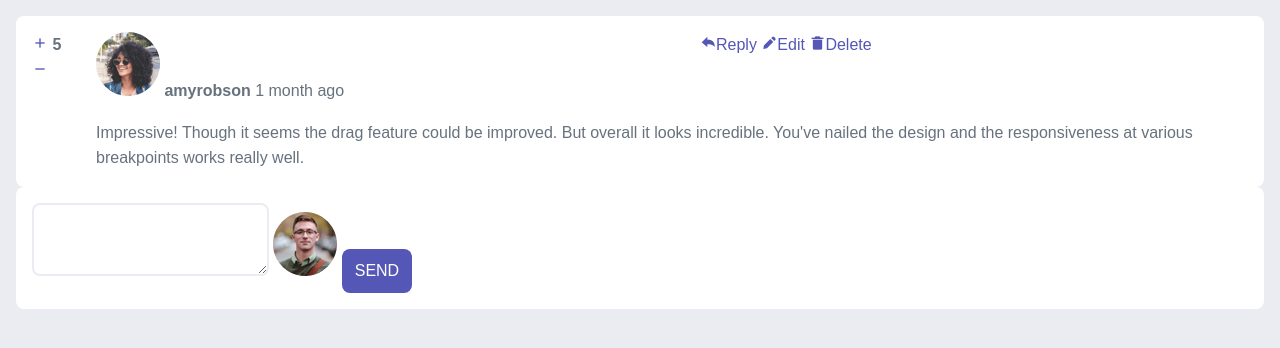
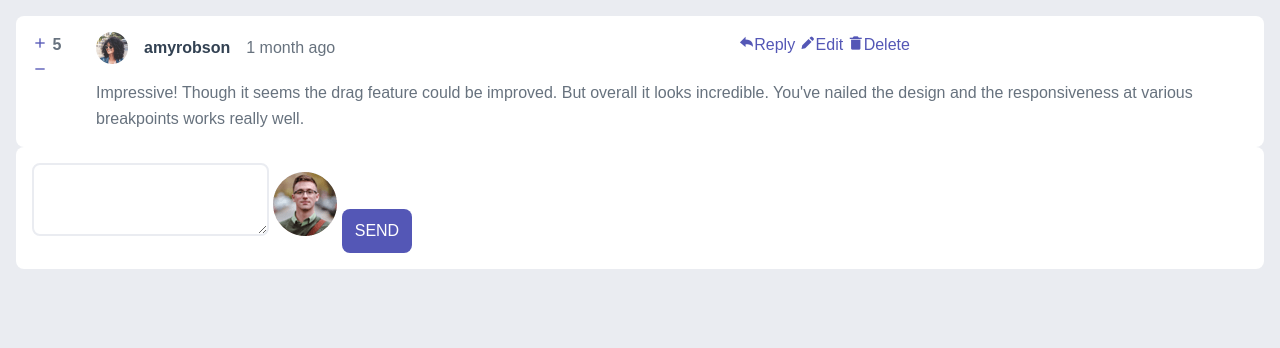
Before and after one commit to fbtot/interactive-comments-section, a website: page index.html in a window 1280 px wide. Drawn offline with nearby package versions, Linux system fonts and the light colour scheme.

Commit message:
feat(css): add comment meta styles

```diff
--- a/scss/components/_comments.scss
+++ b/scss/components/_comments.scss
@@ -37,3 +37,24 @@
 .comment__action {
   grid-area: action;
 }
+
+/* ============================================ */
+/* ··········································· § STYLES ··· */
+/* ======================================== */
+.comment__meta {
+  display: flex;
+  align-items: center;
+
+  * + * {
+    margin-left: 1rem;
+  }
+}
+
+.comment__avatar {
+  width: 2rem;
+  height: 2rem;
+}
+
+.comment__author {
+  color: var(--dark-blue);
+}
```
Also changed, not shown: css/main.css, css/mainDist.css, 1 other file.
